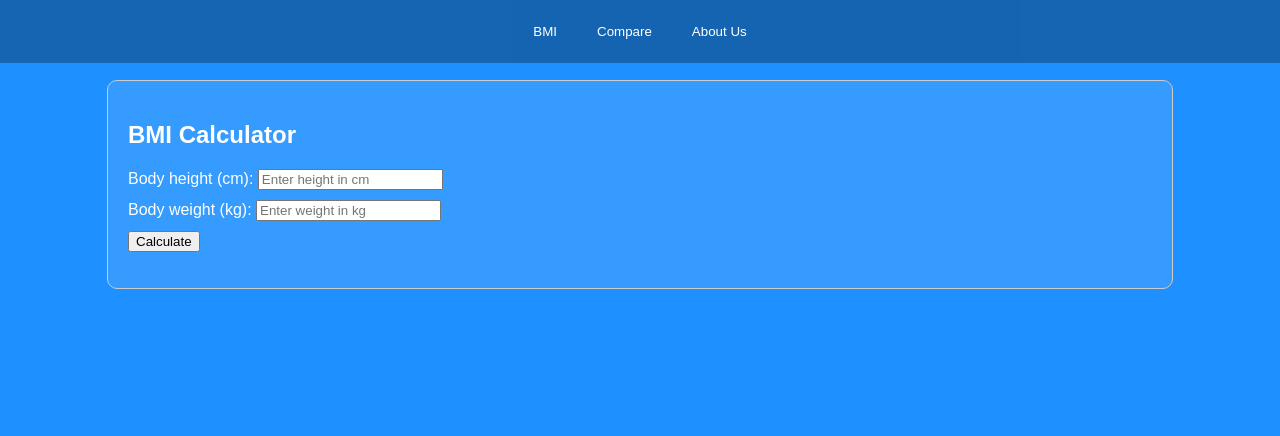
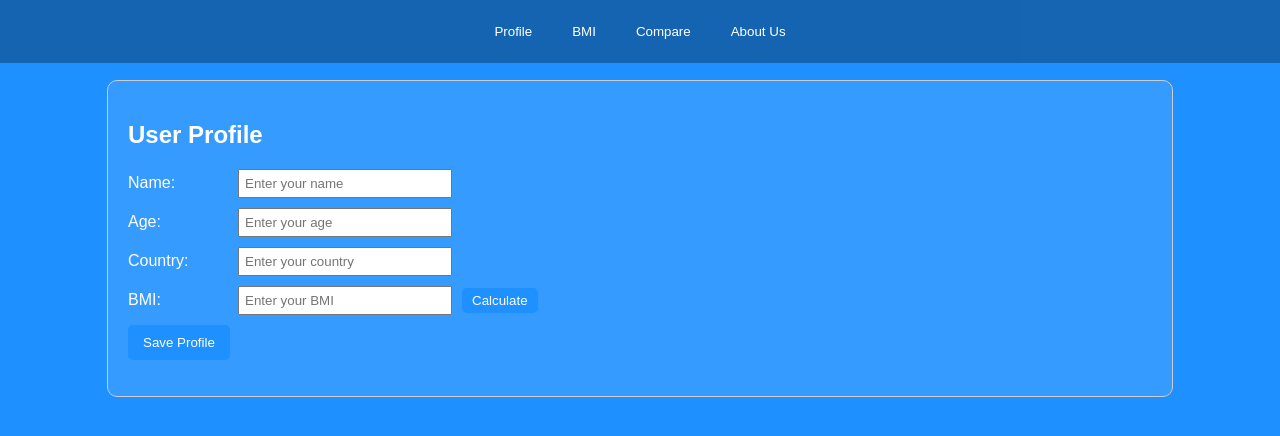
Before and after one commit to adamsahnoun/healthanalytics, a plain HTML site: page index.html in a window 1280 px wide. Drawn offline with nearby package versions, Linux system fonts and the light colour scheme.

Commit message:
Added Profile tab and instant load of dashboard data

```diff
--- a/index.html
+++ b/index.html
@@ -57,12 +57,46 @@
             display: block;
         }
 
+        /* Profile-tab */
+        .profile-input {
+            margin-bottom: 10px;
+            display: flex;
+            align-items: center;
+        }
+
+        .profile-input label {
+            width: 100px;
+        }
+
+        .profile-input input {
+            width: 200px;
+            padding: 5px;
+            margin-left: 10px;
+        }
+
+        .profile-input button {
+            margin-left: 10px;
+            padding: 5px 10px;
+        }
+
+        button {
+            background-color: #1E90FF;
+            color: white;
+            border: none;
+            padding: 10px 15px;
+            cursor: pointer;
+            border-radius: 5px;
+        }
+
+        button:hover {
+            background-color: #4682B4;
+        }
         .bmi-input {
             margin-bottom: 10px;
         }
 
         #dashboard {
-            width: 100%;
+            width: 80%;
             margin: auto;
             background-color: rgba(255, 255, 255, 0.2); /* Make it more transparent */
             padding: 20px;
@@ -86,10 +120,36 @@
 
     <!-- Navigation Tabs -->
     <div class="tabs">
-        <button onclick="openTab(event, 'bmi')">BMI</button>
-        <button onclick="openTab(event, 'compare')">Compare</button>
-        <button onclick="openTab(event, 'about')">About Us</button>
+        <button class="tablinks" onclick="openTab(event, 'profile')">Profile</button>
+        <button class="tablinks" onclick="openTab(event, 'bmi')">BMI</button>
+        <button class="tablinks" onclick="openTab(event, 'compare')">Compare</button>
+        <button class="tablinks" onclick="openTab(event, 'about')">About Us</button>
     </div>
+
+    <!-- Profile Tab Content -->
+    <div id="profile" class="tab-content">
+        <h2>User Profile</h2>
+        <div class="profile-input">
+            <label for="name">Name: </label>
+            <input type="text" id="name" placeholder="Enter your name">
+        </div>
+        <div class="profile-input">
+            <label for="age">Age: </label>
+            <input type="number" id="age" placeholder="Enter your age">
+        </div>
+        <div class="profile-input">
+            <label for="country">Country: </label>
+            <input type="text" id="country" placeholder="Enter your country">
+        </div>
+        <div class="profile-input">
+            <label for="profile_bmi">BMI: </label>
+            <input type="number" id="profile_bmi" placeholder="Enter your BMI">
+            <button onclick="goToBMICalculator()">Calculate</button> <!-- Button to open BMI tab -->
+        </div>
+        <button onclick="saveProfile()">Save Profile</button> <!-- Save Button -->
+        <p id="profileStatus"></p> <!-- Status message -->
+    </div>
+
 
     <!-- BMI Tab Content -->
     <div id="bmi" class="tab-content">
@@ -105,6 +165,7 @@
         <button onclick="calculateBMI()">Calculate</button>
         <p id="bmiResult"></p>
     </div>
+
 
     <!-- Compare Tab Content -->
     <div id="compare" class="tab-content">
@@ -140,6 +201,29 @@
             document.getElementById(tabName).style.display = "block";
             evt.currentTarget.className += " active";
         }
+
+        function saveProfile() {
+            const name = document.getElementById("name").value;
+            const age = document.getElementById("age").value;
+            const country = document.getElementById("country").value;
+            const bmi = document.getElementById("profile_bmi").value;
+
+            // Check if fields are filled
+            if (name && age && country && bmi) {
+                // Save data (here we use localStorage for simplicity)
+                localStorage.setItem("profile", JSON.stringify({ name, age, country, bmi }));
+                document.getElementById("profileStatus").innerText = "Profile saved successfully!";
+            } else {
+                document.getElementById("profileStatus").innerText = "Please fill in all fields.";
+            }
+        }
+
+
+        function goToBMICalculator() {
+            // Simulate clicking on the BMI tab
+            document.querySelector(".tabs button[onclick=\"openTab(event, 'bmi')\"]").click();
+        }
+
 
         function calculateBMI() {
             var height = document.getElementById("height").value;
@@ -204,6 +288,7 @@
 
         document.getElementsByClassName('tabs')[0].children[0].click();
         document.getElementById('compare').addEventListener('click', fetchBMIData);
+        window.onload = fetchBMIData;
     </script>
 
 </body>
```
